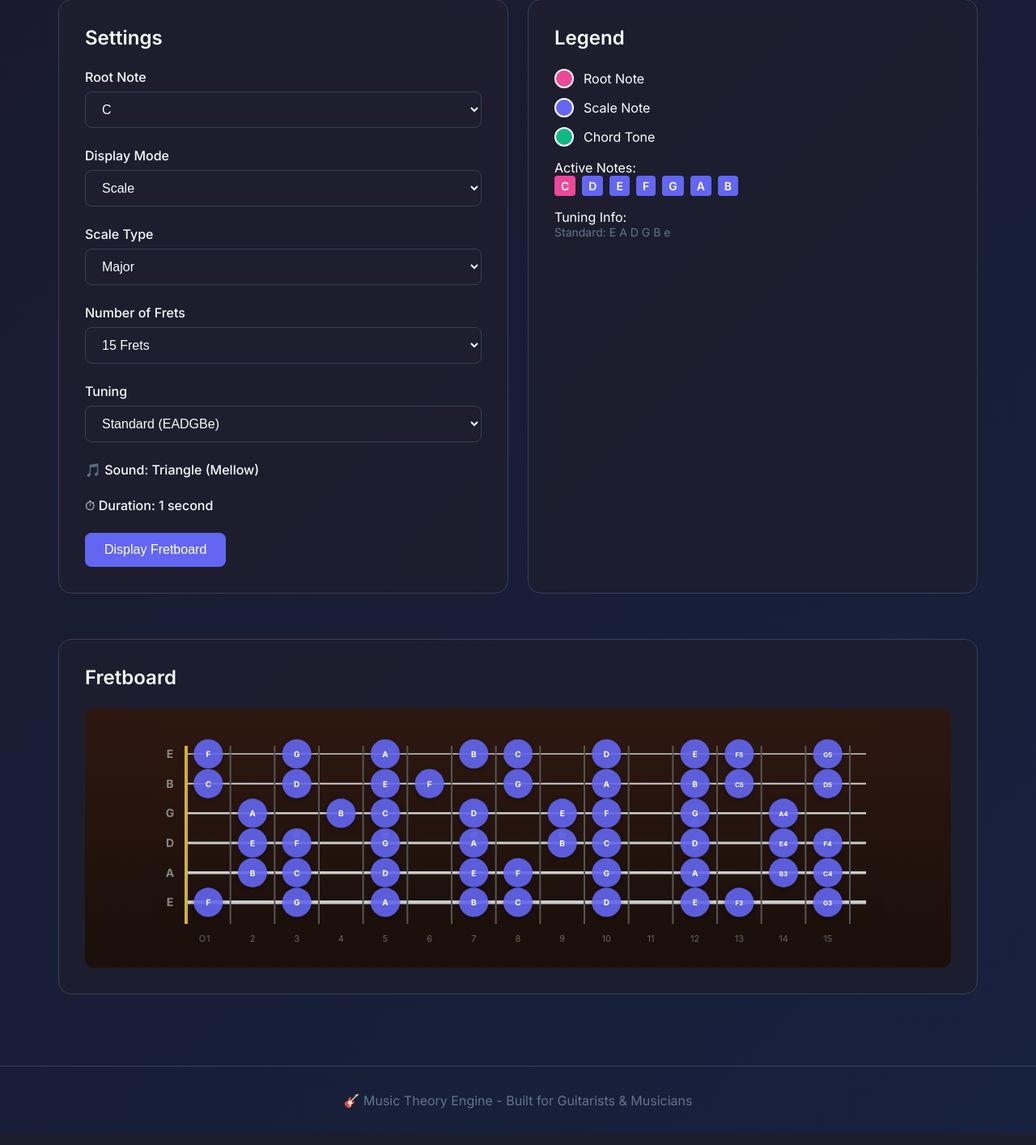
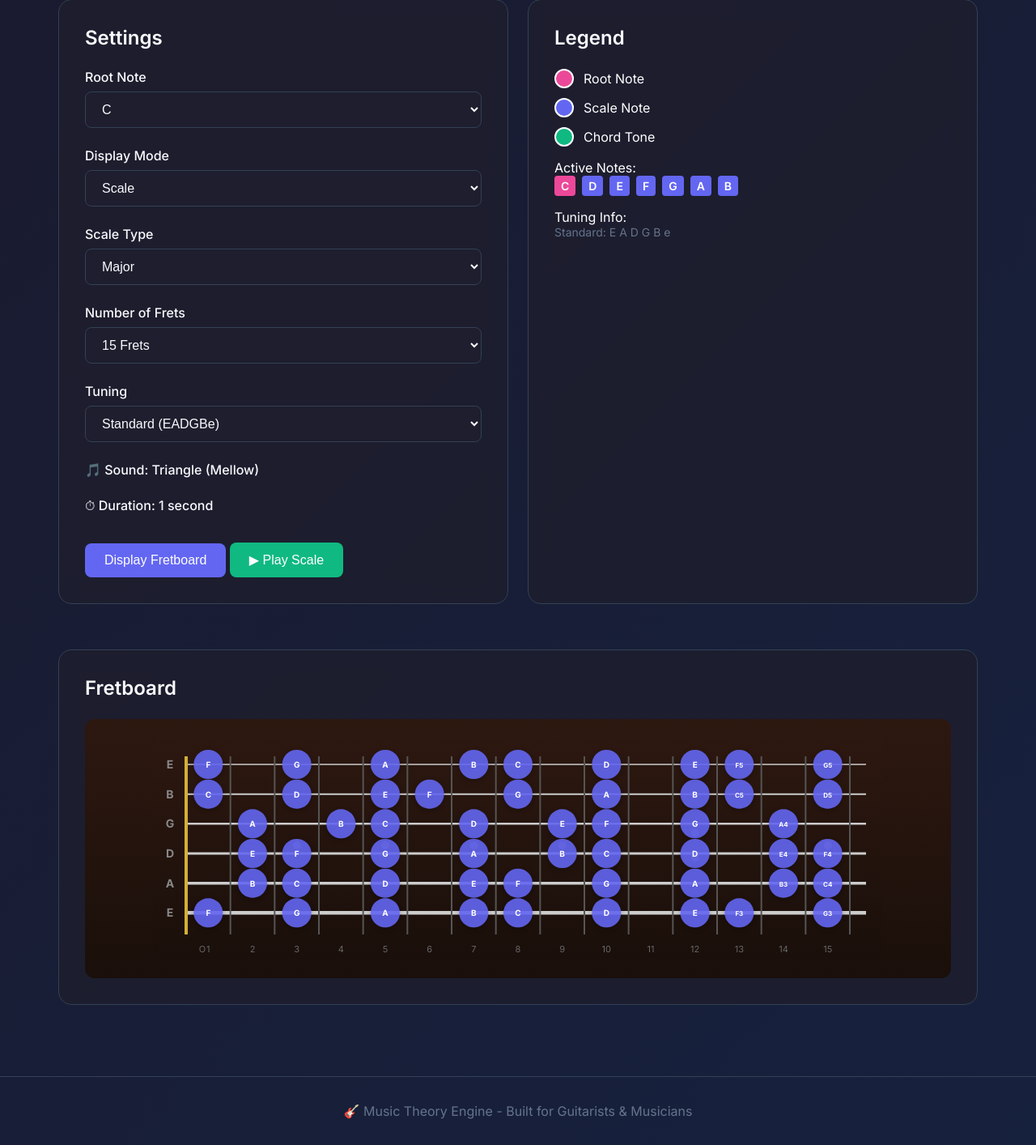
Before and after one commit to ballales1984-wq/composer, a Flask app: page /fretboard in a window 1280 px wide. Shown: the part 204-1618 px from the top of the page at 81% size. Run offline with Flask 2, Linux system fonts and the light colour scheme.

Commit message:
Fix fretboard play scale - scale notes stay visible while playing

```diff
--- a/web_app/static/js/fretboard.js
+++ b/web_app/static/js/fretboard.js
@@ -218,6 +218,39 @@ class GuitarFretboard {
         this.render();
     }
 
+    // Highlight a note temporarily (for play scale animation) - now with MIDI for precise position
+    highlightNoteTemporary(noteName, duration, midiNote = null) {
+        // Store original active notes
+        const originalActiveNotes = new Set(this.activeNotes);
+        const originalNoteType = {...this.noteType};
+
+        // Determine which specific position(s) to highlight based on MIDI note
+        if (midiNote !== null) {
+            // If we have MIDI, highlight only that specific position
+            this.tempHighlightMidi = midiNote;
+        } else {
+            this.tempHighlightMidi = null;
+        }
+
+        // Keep current notes visible and add playing note highlight
+        // (don't clear - this.activeNotes already has the scale/chord notes)
+        // The scale/chord stays visible, and we add a "playing" highlight on top
+        // Just mark the playing note without clearing other note types
+        this.activeNotes.add(noteName);
+        this.noteType[noteName] = 'playing';
+
+        // Re-render with ONLY the highlighted note
+        this.render();
+
+        // After duration, restore original notes
+        setTimeout(() => {
+            this.tempHighlightMidi = null;
+            this.activeNotes = originalActiveNotes;
+            this.noteType = originalNoteType;
+            this.render();
+        }, duration);
+    }
+
     getNoteAtPosition(stringIndex, fret) {
         const openNote = this.currentTuning[stringIndex];
         let openIndex = this.chromaticNotes.indexOf(openNote);
@@ -343,6 +376,9 @@ class GuitarFretboard {
         }
 
         // Notes - render at correct positions (skip fret 0 as it's shown as string names)
+        // Check if we have a temporary highlight (playing animation)
+        const hasTempHighlight = this.tempHighlightMidi !== null && this.tempHighlightMidi !== undefined;
+
         for (let stringIdx = 0; stringIdx < 6; stringIdx++) {
             const y = 40 + stringIdx * stringHeight;
 
@@ -351,26 +387,65 @@ class GuitarFretboard {
                 const noteInfo = this.getNoteAtPosition(stringIdx, fret);
                 const note = noteInfo.note;
                 const octave = noteInfo.octave;
+                const midiNote = noteInfo.midi;
 
-                // Check if this note (just the name, not octave) is in activeNotes
-                if (this.activeNotes.has(note)) {
+                // Check if this note should be rendered
+                let shouldRender = false;
+                let type = 'scale';
+
+                if (hasTempHighlight) {
+                    // If this is the specific highlighted note (by MIDI), show it in cyan
+                    if (midiNote === this.tempHighlightMidi) {
+                        const x = stringLabelWidth + (fret - 0.5) * fretWidth;
+                        svg += `<circle cx="${x}" cy="${y}" r="${noteRadius+4}" fill="#00ffff" filter="url(#shadow)" opacity="1.0"/>`;
+                        const displayNote = fret > 12 ? `${note}${octave}` : note;
+                        svg += `<text x="${x}" y="${y+4}" text-anchor="middle" fill="black" font-size="10" font-weight="bold">${displayNote}</text>`;
+                        svg += `<circle cx="${x}" cy="${y}" r="${noteRadius+12}" fill="transparent" data-string="${stringIdx}" data-fret="${fret}" class="note-click-area"/>`;
+                    }
+                    // Also render normal active notes (scale/chord) - they stay visible!
+                    else if (this.activeNotes.has(note)) {
+                        const x = stringLabelWidth + (fret - 0.5) * fretWidth;
+                        const noteType = this.noteType[note] || 'scale';
+                        let color;
+                        if (noteType === 'root') color = colorRoot;
+                        else if (noteType === 'chord') color = colorChord;
+                        else if (noteType === 'common') color = '#fbbf24';
+                        else color = colorScale;
+                        svg += `<circle cx="${x}" cy="${y}" r="${noteRadius}" fill="${color}" filter="url(#shadow)" opacity="0.9"/>`;
+                        const displayNote = fret > 12 ? `${note}${octave}` : note;
+                        svg += `<text x="${x}" y="${y+4}" text-anchor="middle" fill="white" font-size="10" font-weight="bold">${displayNote}</text>`;
+                        svg += `<circle cx="${x}" cy="${y}" r="${noteRadius + 8}" fill="transparent" data-string="${stringIdx}" data-fret="${fret}" class="note-click-area"/>`;
+                    }
+                } else {
+                    // Normal rendering: check if this note is in activeNotes
+                    shouldRender = this.activeNotes.has(note);
+                    type = this.noteType[note] || 'scale';
+                }
+
+                if (shouldRender) {
                     const x = stringLabelWidth + (fret === 0 ? 20 : (fret - 0.5) * fretWidth);
-                    const type = this.noteType[note] || 'scale';
 
                     let color;
                     if (type === 'root') color = colorRoot;
                     else if (type === 'chord') color = colorChord;
                     else if (type === 'common') color = '#fbbf24';  // Gold for common notes
+                    else if (type === 'playing') color = '#00ffff';  // Cyan for playing note
                     else color = colorScale;
 
                     // Note circle with shadow - using larger radius for easier clicking
+                    // Add extra glow for playing notes
+                    if (type === 'playing') {
+                        svg += `<circle cx="${x}" cy="${y}" r="${noteRadius + 4}" fill="${color}"
+                                opacity="1.0"/>`;
+                    }
                     svg += `<circle cx="${x}" cy="${y}" r="${noteRadius}" fill="${color}"
                             filter="url(#shadow)" opacity="0.9"/>`;
 
                     // Note text with octave for frets > 12, otherwise just note name
                     const displayNote = fret > 12 ? `${note}${octave}` : note;
+                    const textColor = (type === 'playing') ? 'black' : 'white';
                     svg += `<text x="${x}" y="${y+4}" text-anchor="middle"
-                            fill="white" font-size="${fret > 12 ? '8' : '10'}" font-weight="bold">${displayNote}</text>`;
+                            fill="${textColor}" font-size="${fret > 12 ? '8' : '10'}" font-weight="bold">${displayNote}</text>`;
 
                     // Invisible larger clickable area for easier clicking
                     svg += `<circle cx="${x}" cy="${y}" r="${noteRadius + 8}" fill="transparent"
--- a/web_app/templates/fretboard.html
+++ b/web_app/templates/fretboard.html
@@ -148,6 +148,14 @@
 
         <button id="display-btn" class="btn btn-primary btn-block">
             Display Fretboard
+        </button>
+
+        <button id="play-scale-btn" class="btn btn-success btn-block" style="margin-top: 0.75rem;">
+            ▶ Play Scale
+        </button>
+
+        <button id="stop-scale-btn" class="btn btn-danger btn-block" style="margin-top: 0.5rem; display: none;">
+            ⏹ Stop
         </button>
     </div>
 
@@ -591,6 +599,102 @@ const chordRootNoteEl = document.getElementById('chord-root-note');
 
     displayBtnEl.addEventListener('click', displayFretboard);
 
+    // Play Scale functionality
+    const playScaleBtnEl = document.getElementById('play-scale-btn');
+    const stopScaleBtnEl = document.getElementById('stop-scale-btn');
+    let isPlayingScale = false;
+    let scalePlayTimeout = null;
+
+    playScaleBtnEl.addEventListener('click', playScale);
+    stopScaleBtnEl.addEventListener('click', stopScale);
+
+    function stopScale() {
+        isPlayingScale = false;
+        if (scalePlayTimeout) {
+            clearTimeout(scalePlayTimeout);
+            scalePlayTimeout = null;
+        }
+        playScaleBtnEl.style.display = 'block';
+        stopScaleBtnEl.style.display = 'none';
+    }
+
+    function playScale() {
+        if (isPlayingScale) return;
+
+        const mode = displayModeEl.value;
+        if (mode !== 'scale') {
+            alert('Please select Scale mode to play');
+            return;
+        }
+
+        isPlayingScale = true;
+        playScaleBtnEl.style.display = 'none';
+        stopScaleBtnEl.style.display = 'block';
+
+        const root = rootNoteEl.value;
+        const scaleType = scaleTypeEl.value;
+
+        // Get scale intervals
+        const intervals = {
+            major: [0, 2, 4, 5, 7, 9, 11],
+            minor_natural: [0, 2, 3, 5, 7, 8, 10],
+            minor_harmonic: [0, 2, 3, 5, 7, 8, 11],
+            minor_melodic: [0, 2, 3, 5, 7, 9, 11],
+            dorian: [0, 2, 3, 5, 7, 9, 10],
+            phrygian: [0, 1, 3, 5, 7, 8, 10],
+            lydian: [0, 2, 4, 6, 7, 9, 11],
+            mixolydian: [0, 2, 4, 5, 7, 9, 10],
+            locrian: [0, 1, 3, 5, 6, 8, 10],
+            pentatonic_major: [0, 2, 4, 7, 9],
+            pentatonic_minor: [0, 3, 5, 7, 10],
+            blues_minor: [0, 3, 5, 6, 7, 10],
+            blues_major: [0, 2, 3, 4, 7, 9]
+        };
+
+        const chromaticNotes = ['C', 'C#', 'D', 'D#', 'E', 'F', 'F#', 'G', 'G#', 'A', 'A#', 'B'];
+        const rootIndex = chromaticNotes.indexOf(root);
+        const scaleIntervals = intervals[scaleType] || intervals.major;
+
+        // Get scale notes with octaves for playing (play 2 octaves)
+        const scaleNotes = [];
+
+        // First octave
+        for (let i = 0; i < scaleIntervals.length; i++) {
+            const midiNote = 60 + scaleIntervals[i]; // Start from C4 (MIDI 60)
+            scaleNotes.push(midiNote);
+        }
+
+        // Second octave
+        for (let i = 0; i < scaleIntervals.length; i++) {
+            const midiNote = 72 + scaleIntervals[i]; // Start from C5 (MIDI 72)
+            scaleNotes.push(midiNote);
+        }
+
+        // Play scale with animation
+        let noteIndex = 0;
+        const noteDuration = currentDuration * 1000; // Convert to ms
+
+        function playNextNote() {
+            if (!isPlayingScale || noteIndex >= scaleNotes.length) {
+                stopScale();
+                return;
+            }
+
+            const midiNote = scaleNotes[noteIndex];
+            playNoteWithMidi(midiNote);
+
+            // Highlight the note on fretboard with MIDI for precise position
+            const noteNames = ['C', 'C#', 'D', 'D#', 'E', 'F', 'F#', 'G', 'G#', 'A', 'A#', 'B'];
+            const noteName = noteNames[midiNote % 12];
+            fretboard.highlightNoteTemporary(noteName, 300, midiNote);
+
+            noteIndex++;
+            scalePlayTimeout = setTimeout(playNextNote, noteDuration);
+        }
+
+        playNextNote();
+    }
+
     function displayFretboard() {
         const root = rootNoteEl.value;
         const mode = displayModeEl.value;
```
